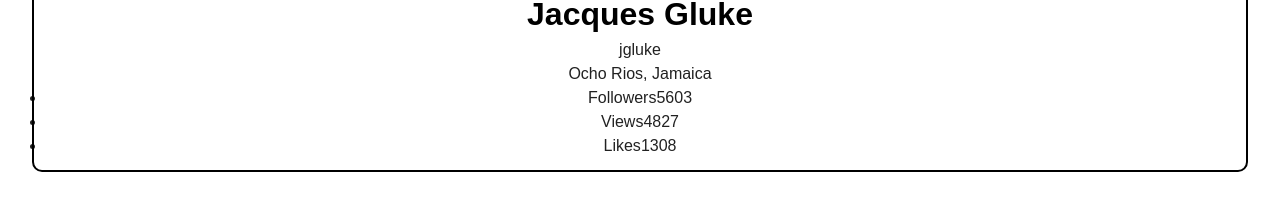
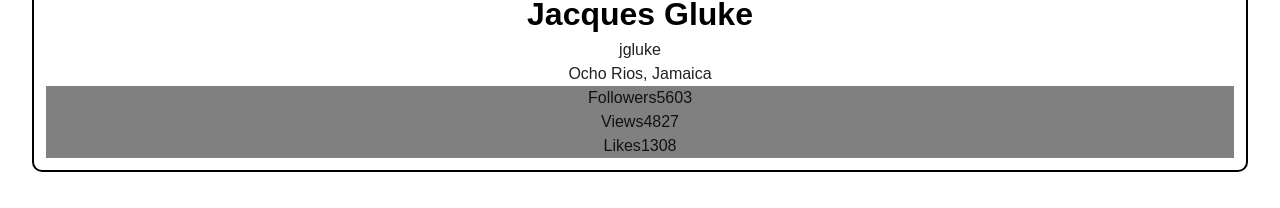
Before and after one commit to Anastassia2312/goit-react-hw-01, a React (Vite) app: page / in a window 1280 px wide. Shown: the part 356-564 px from the top of the page. Built offline with nearby package versions, Linux system fonts and the light colour scheme.

Commit message:
Update Profile.jsx

```diff
--- a/src/components/Profile/Profile.jsx
+++ b/src/components/Profile/Profile.jsx
@@ -9,7 +9,7 @@ export const Profile = ({ name, tag, location, image, stats }) => {
         <p>{location}</p>
       </div>
 
-      <ul>
+      <ul className={css.tagList}>
         <li>
           <span>Followers</span>
           <span>{stats.followers}</span>
```
